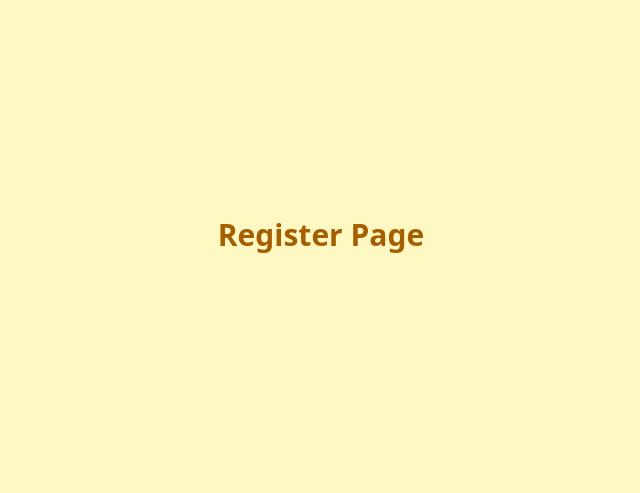
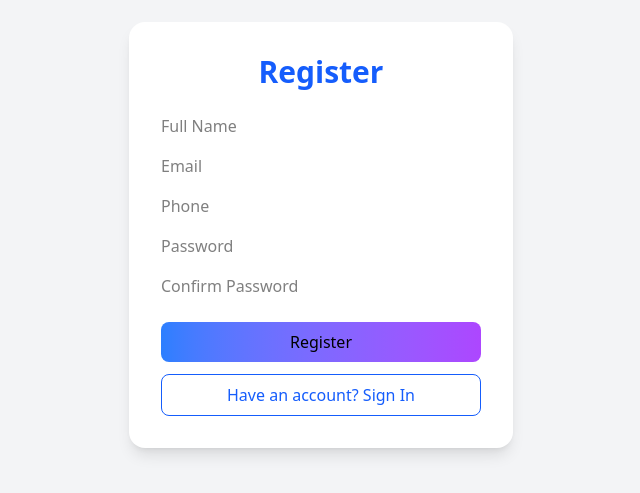
Before and after one commit to dheanatasilvia27/video-belajar-api, a React (Vite) app: page /register in a window 1280 px wide. Shown: the part 165-658 px from the top of the page, without its empty margins (319-959 px from the left). Built offline with nearby package versions, Linux system fonts and the light colour scheme.

Commit message:
membuat halaman login

```diff
--- a/src/components/Button.jsx
+++ b/src/components/Button.jsx
@@ -1,9 +1,11 @@
 const Button = ({ text, variant = "primary" }) => {
-  const base = "w-full py-2 rounded-lg text-white font-medium";
+  const base = "w-full py-2 rounded-lg text-black-100  font-medium transition-200";
   const style =
     variant === "primary"
       ? "bg-gradient-to-r from-blue-500 to-purple-500 hover:opacity-90"
-      : "bg-transparent border border-blue-500 text-blue-500 hover:bg-blue-50 ";
+      : "border border-blue-600 text-blue-600 bg-white hover:bg-blue-50 ";
 
   return <button className={`${base} ${style}`}> {text} </button>;
 };
+
+export default Button;
--- a/src/components/Card.jsx
+++ b/src/components/Card.jsx
@@ -0,0 +1,9 @@
+const Card = ({ children}) => {
+    return (
+        <div className="bg-white shadow-lg rounded-2xl p-8 w-full max-w-sm ">
+            {children}
+        </div>
+    )
+}
+
+export default Card;
--- a/src/pages/Login.jsx
+++ b/src/pages/Login.jsx
@@ -1,7 +1,25 @@
-export default function Login() {
-  return (
-    <div className="flex flex-col items-center justify-center min-h-screen bg-blue-100">
-      <h1 className="text-3xl font-bold text-blue-700">Login Page</h1>
-    </div>
-  );
+import Card from "../components/Card";
+import Input from "../components/Input";
+import Button from "../components/Button";
+
+const Login = () => {
+    return (
+        <div className="min-h-screen flex items-center justify-center bg-gray-100">
+            <Card>
+                <h2 className="text-3-xl font-bold text-center text-blue-600 mb-6">
+                    Login
+                </h2>
+                <div className="space-y-4">
+                    <input type="text" placeholder="Username" />
+                    <input type="password" placeholder="Password" />
+                </div>
+
+                <div className="mt-6">
+                    <Button text="LOGIN" />
+                </div>
+            </Card>
+        </div>
+    )
 }
+
+export default Login;
--- a/src/pages/Register.jsx
+++ b/src/pages/Register.jsx
@@ -1,7 +1,30 @@
-export default function Register() {
+import Card from "../components/Card";
+import Input from "../components/Input";
+import Button from "../components/Button";
+
+const Register = () => {
   return (
-    <div className="flex flex-col items-center justify-center min-h-screen bg-yellow-100">
-      <h1 className="text-3xl font-bold text-yellow-700">Register Page</h1>
+    <div className="min-h-screen flex items-center justify-center bg-gray-100 ">
+      <Card>
+        <h2 className="text-3xl font-bold text-center text-blue-600 mb-6">
+          Register
+        </h2>
+
+        <div className="space-y-4">
+          <input type="text" placeholder="Full Name" />
+          <input type="email" placeholder="Email" />
+          <input type="text" placeholder="Phone" />
+          <input type="password" placeholder="Password" />
+          <input type="password" placeholder="Confirm Password" />
+        </div>
+
+        <div className="mt-6 space-y-3">
+          <Button text="Register" />
+          <Button text="Have an account? Sign In" variant="secondary" />
+        </div>
+      </Card>
     </div>
   );
-}
+};
+
+export default Register;
```
